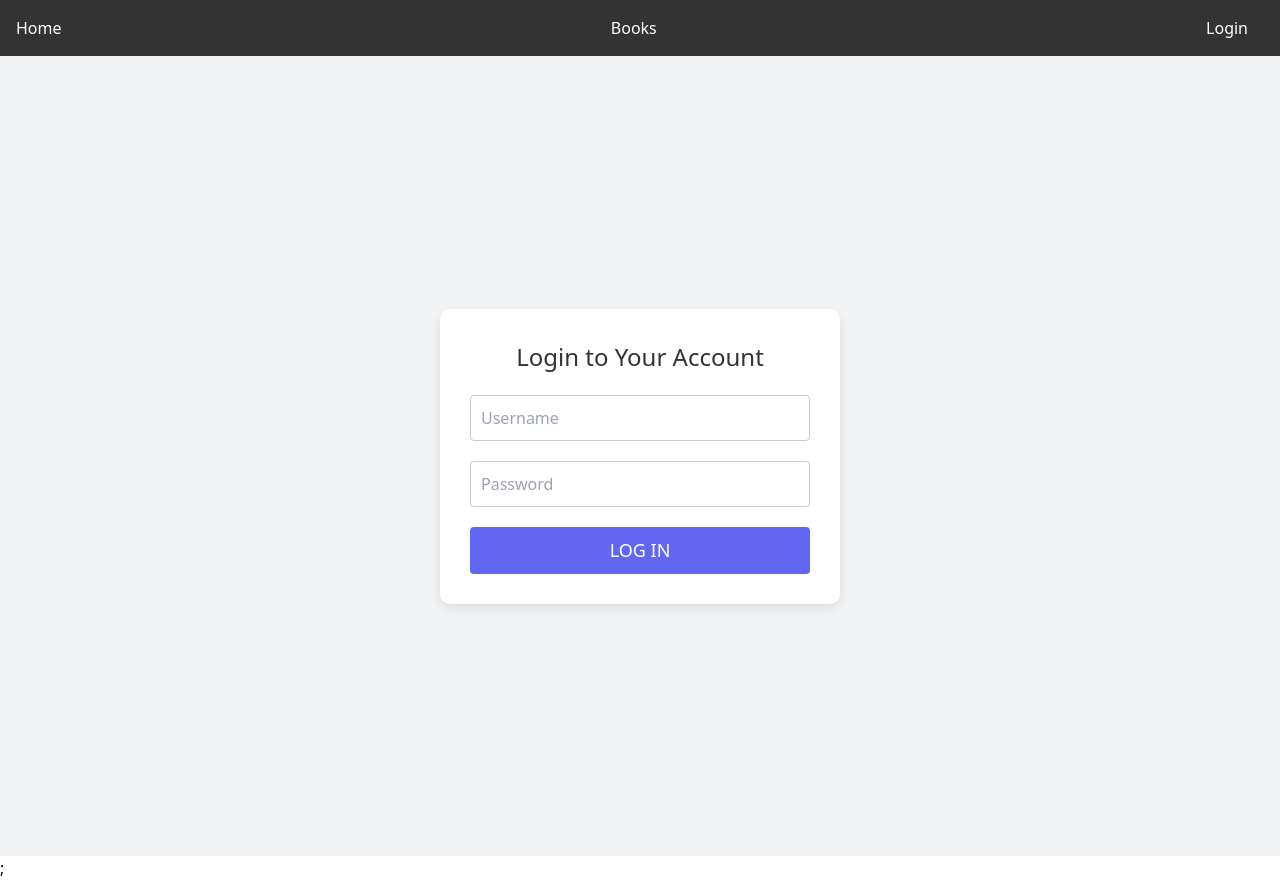
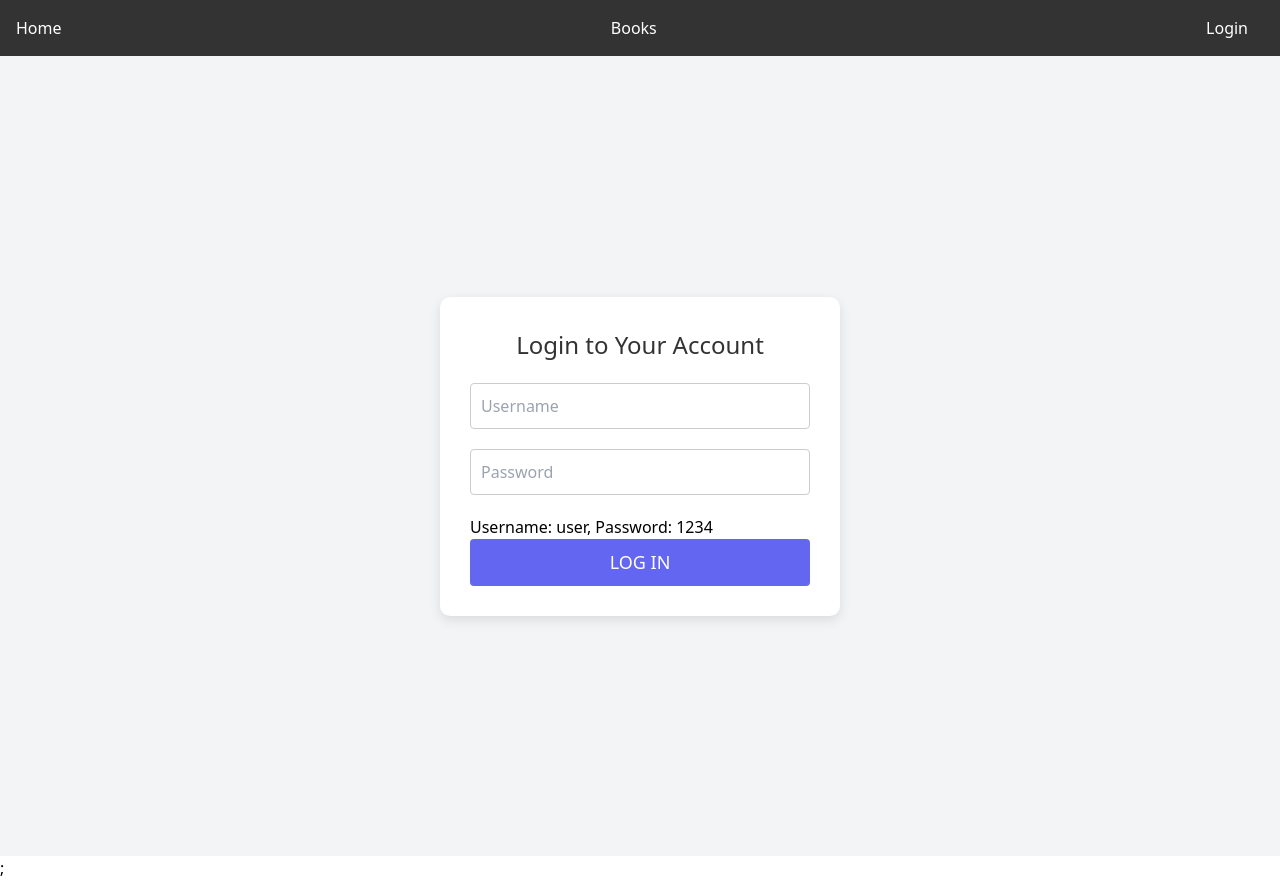
Before and after one commit to AbhijithBR04/ReduxBooks, a React (Create React App) app: page /login in a window 1280 px wide. Built offline with nearby package versions, Linux system fonts and the light colour scheme.

Commit message:
Update Login.js

```diff
--- a/src/components/Login.js
+++ b/src/components/Login.js
@@ -12,7 +12,7 @@ const Login = () => {
 
   const handleSubmit = (e) => {
     e.preventDefault();
-    if (username === "user"  && password === "1234") {
+    if (username === "user" && password === "1234") {
       dispatch(login({ name: username }));
       navigate("/books");
     } else {
@@ -42,6 +42,7 @@ const Login = () => {
             placeholder="Password"
           />
         </div>
+        <p className="login-info">Username: user, Password: 1234</p>
         <button type="submit" className="login-button">
           LOG IN
         </button>
```
